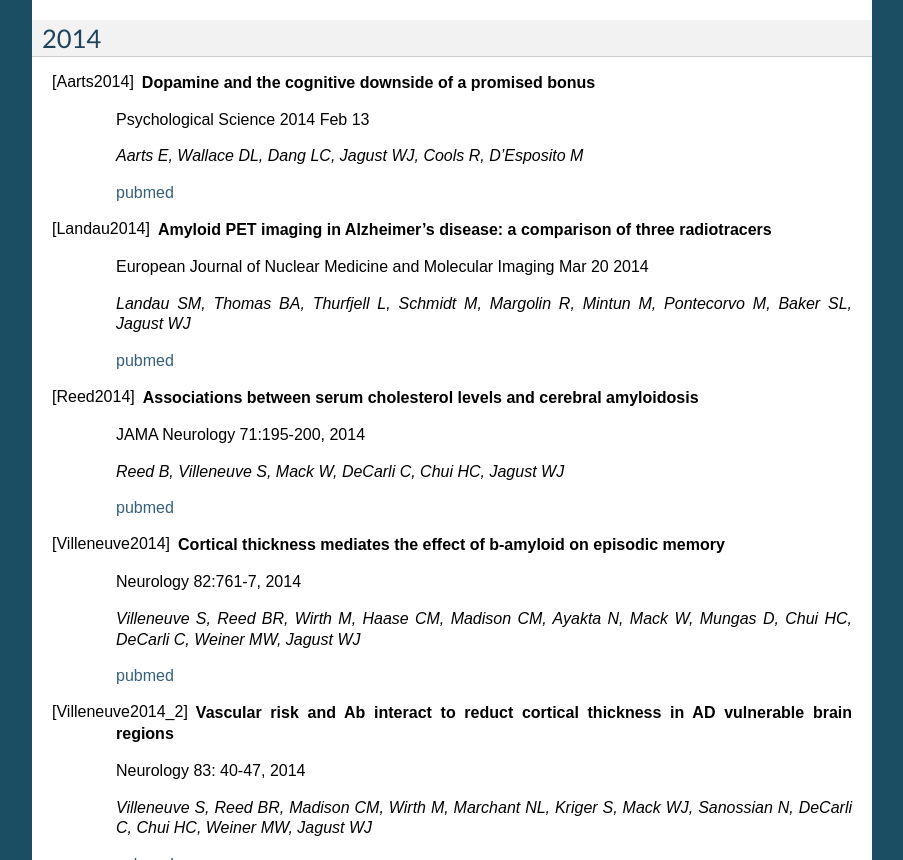
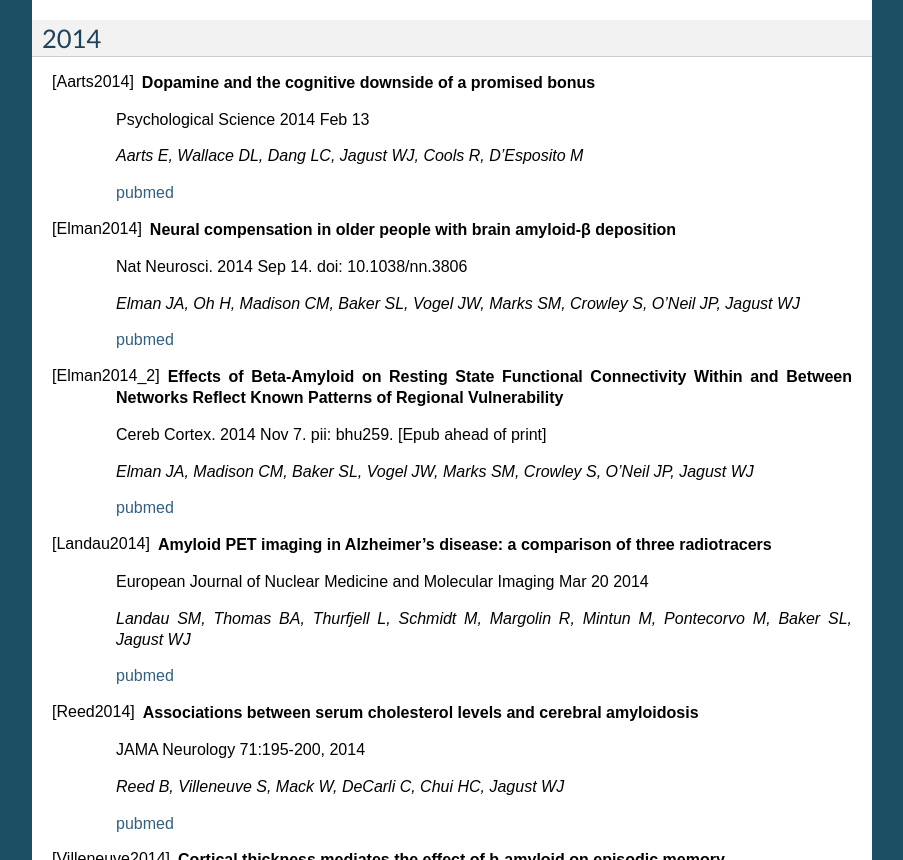
Before and after one commit to illdopejake/Website, a Sphinx documentation site: the page built from jagustlab/source/publications.rst, in a window 1280 px wide and 900 px high, scrolled down 758 px, cut to the strip 40-900 px from the top of the window. Shown: the whole strip, without its empty margins (198-1101 px from the left). Built offline with Sphinx 7.4.7, drawn with Linux system fonts in a browser that asks for light colours; formulas are drawn with MathJax 3.

Commit message:
updated publications, people, research and news pages (Elman 2014b, moved sylvia to alumni, fixed up alumni, added jagust holiday picture)

```diff
--- a/jagustlab/source/publications.rst
+++ b/jagustlab/source/publications.rst
@@ -28,6 +28,25 @@ Publication Timeline
 
     `pubmed <http://www.ncbi.nlm.nih.gov/pubmed/24525265>`_
 
+.. [Elman2014]
+
+    **Neural compensation in older people with brain amyloid-β deposition**
+
+    Nat Neurosci. 2014 Sep 14. doi: 10.1038/nn.3806
+
+    *Elman JA, Oh H, Madison CM, Baker SL, Vogel JW, Marks SM, Crowley S, O'Neil JP, Jagust WJ*
+
+    `pubmed <http://www.ncbi.nlm.nih.gov/pubmed/25217827>`_
+
+.. [Elman2014_2]
+
+    **Effects of Beta-Amyloid on Resting State Functional Connectivity Within and Between Networks Reflect Known Patterns of Regional Vulnerability**
+
+    Cereb Cortex. 2014 Nov 7. pii: bhu259. [Epub ahead of print]
+
+    *Elman JA, Madison CM, Baker SL, Vogel JW, Marks SM, Crowley S, O'Neil JP, Jagust WJ*
+
+    `pubmed <http://www.ncbi.nlm.nih.gov/pubmed/25405944>`_
 
 .. [Landau2014]
 
--- a/jagustlab/source/research.rst
+++ b/jagustlab/source/research.rst
@@ -61,6 +61,10 @@ Specific projects in the lab include:
 
 References
 ~~~~~~~~~~
+
+    [Elman2014]_ Neural compensation in older people with brain amyloid-β deposition
+
+    [Elman2014_2]_ Effects of Beta-Amyloid on Resting State Functional Connectivity Within and Between Networks Reflect Known Patterns of Regional Vulnerability
 
     [Villeneuve2014]_ Cortical thickness mediates the effect of b-amyloid on episodic memory
 
```
Also changed, not shown: jagustlab/source/news.rst (+36 -5 lines), jagustlab/source/people.rst (+113 -84 lines), 1 other file.
